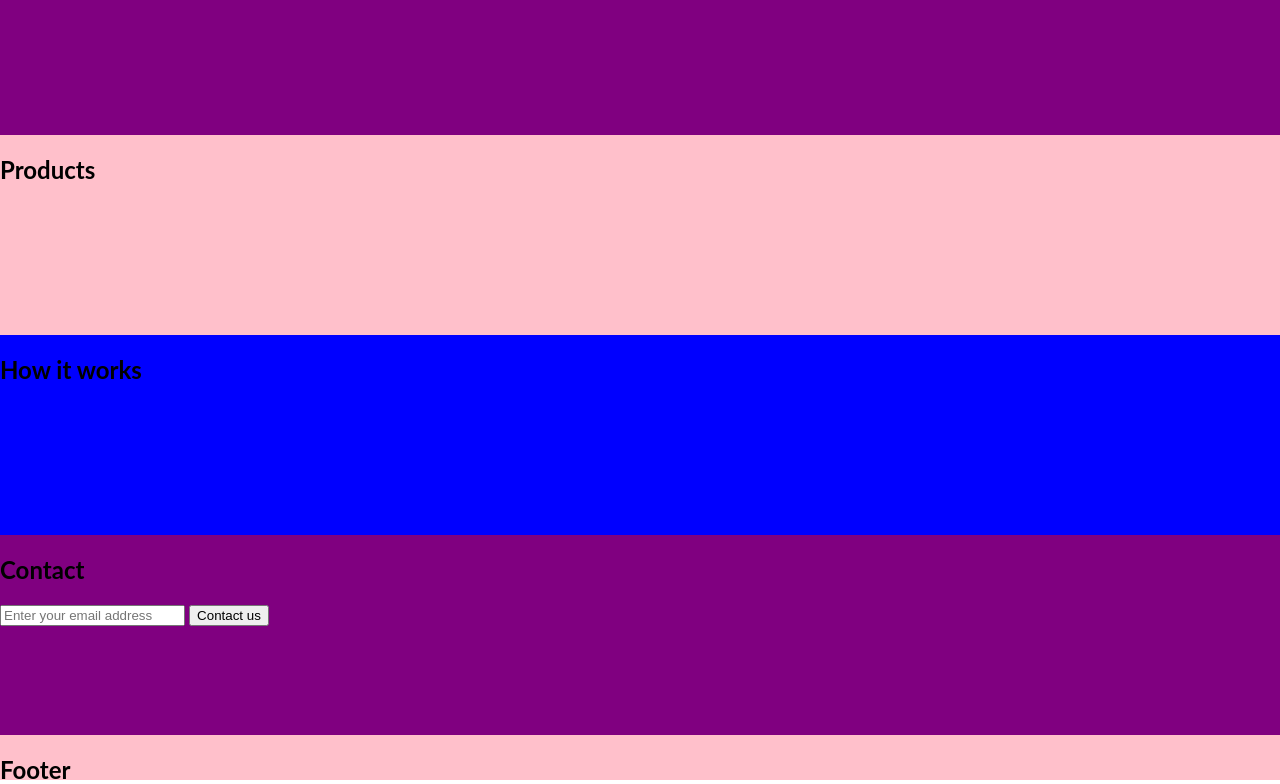
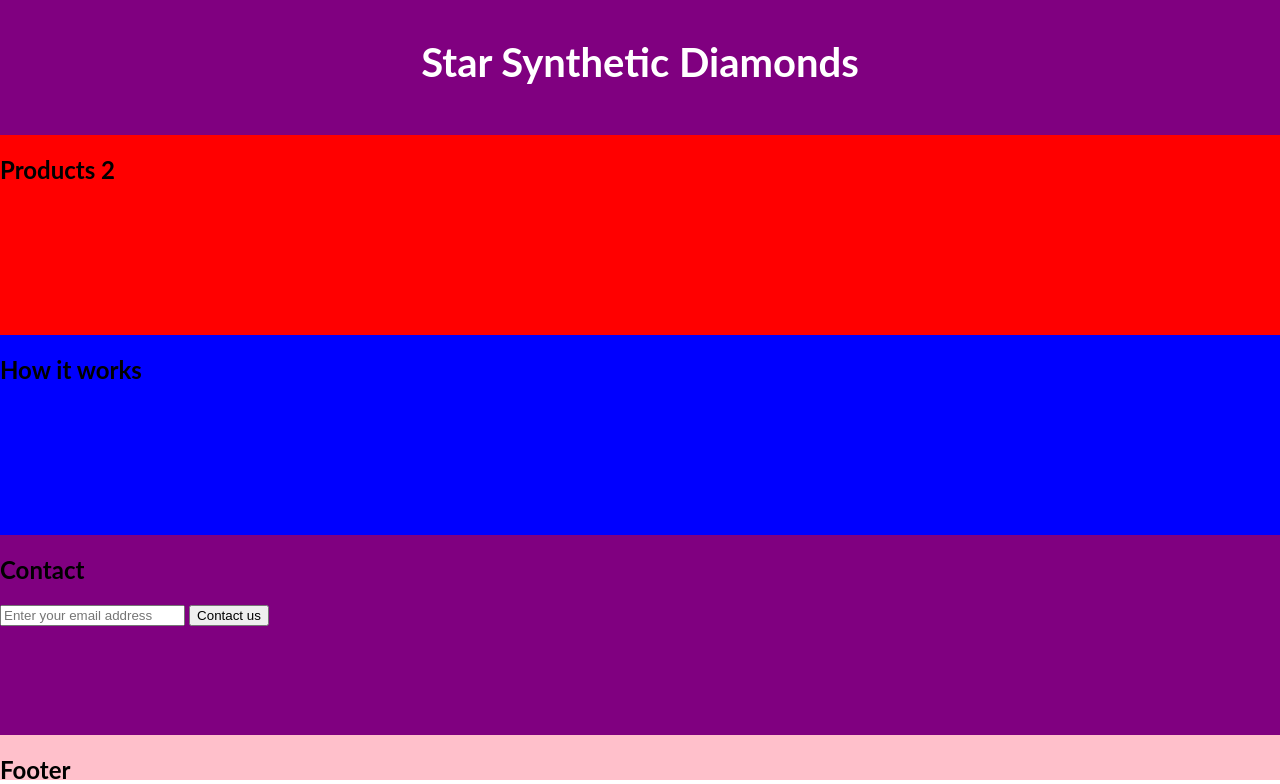
Before and after one commit to MarinaShemesh/freecodecamp_project_page, a plain HTML site: page index.html in a window 1280 px wide. Shown: the part 65-849 px from the top of the page. Drawn offline with Linux system fonts and the light colour scheme.

Commit message:
18June_3

```diff
--- a/index.html
+++ b/index.html
@@ -10,7 +10,7 @@
     <nav id="nav-bar">
       <img id="header-img" src="img/diamond-clipart-k8303013.jpg" alt="shiny diamond logo"/>
 
-      <a class="nav-link" href="#products">Products</a>
+      <a class="nav-link" href="#products_2">Products</a>
       <a class="nav-link" href="#information">How it works</a>
       <a class="nav-link" href="#contact">Contact</a>
     </nav>
@@ -19,11 +19,14 @@
  <main class="container">
 
   <section id="title">
+   </section>
+
+  <section id="products">
     <h1>Star Synthetic Diamonds</h1>
   </section>
 
-  <section id="products">
-    <h2>Products</h2>
+  <section id="products_2">
+    <h2>Products 2</h2>
 
 
   </section>
--- a/style.css
+++ b/style.css
@@ -11,6 +11,8 @@ img{
 h1{
   color:white;
   text-align: center;
+  padding-top: 20px;
+  font-size: 2.5em;
 }
 
 
@@ -45,14 +47,18 @@ h1{
 }
 
 #title{
-  height:200px;
+  height:50px;
   background-color: purple;
 }
 
 
 #products{
+  height:150px;
+  background-color: purple;
+}
+#products_2{
   height:200px;
-  background-color: pink;
+  background-color: red;
 }
 
 #information{
```
